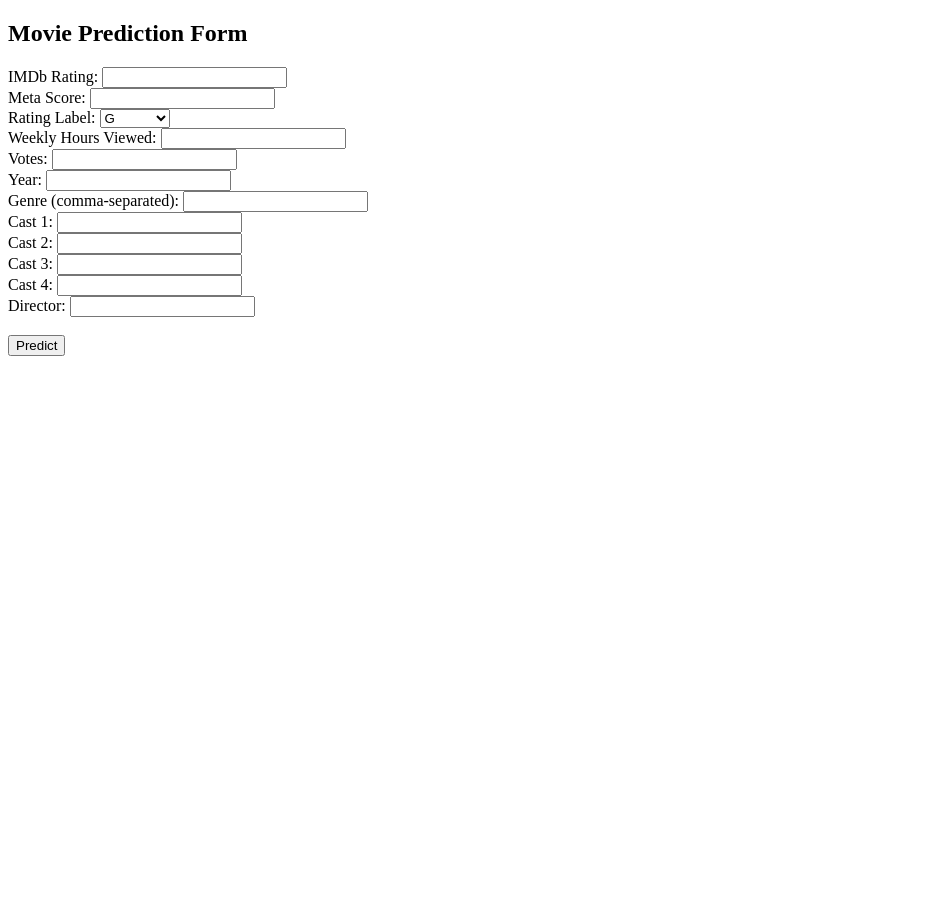
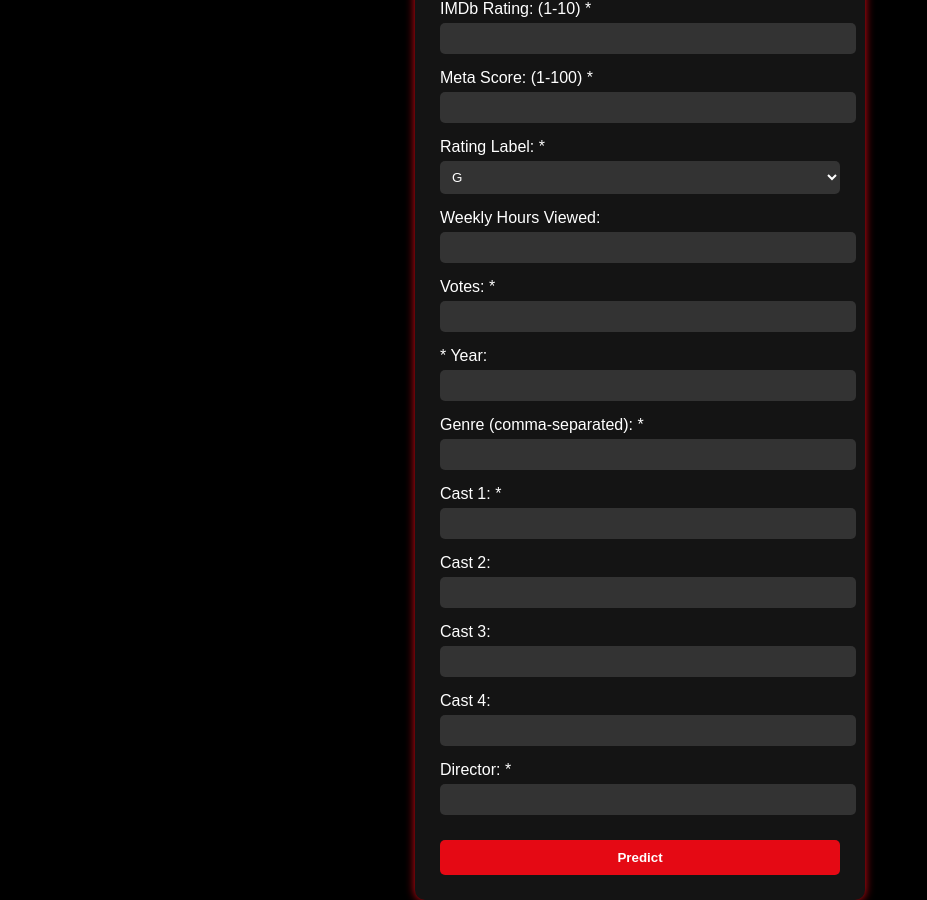
Before and after one commit to mopfun/Project_4_Grp_1, a Flask app: page / in a window 1280 px wide. Shown: the whole page, without its empty margins (0-927 px from the left). Before the commit the page ends 356 px from the top, so only its background shows below. Run offline with Flask 3, Linux system fonts and the light colour scheme; parts of the project's set-up code (start-up, migrations or seed data) failed here and were passed over.

Commit message:
updated html code

```diff
--- a/Random Forest Models/Templates/index.html
+++ b/Random Forest Models/Templates/index.html
@@ -2,13 +2,77 @@
 <html>
 <head>
     <title>Movie Top 10 Predictor</title>
+    <style>
+        body {
+            background-color: #000000;
+            color: #FFFFFF;
+            font-family: 'Arial', sans-serif;
+            margin: 0;
+            height: 100vh;
+            display: flex;
+            flex-direction: column;
+            align-items: center;
+            justify-content: center;
+        }
+        h2 {
+            color: #E50914;
+            font-size: 28px;
+            margin-bottom: 20px;
+            text-align: center;
+        }
+        form {
+            background-color: #141414;
+            padding: 25px;
+            border-radius: 10px;
+            width: 400px;
+            box-shadow: 0 0 10px #E50914;
+            display: flex;
+            flex-direction: column;
+        }
+        label {
+            margin-bottom: 15px;
+        }
+        input[type="text"],
+        input[type="number"],
+        select {
+            width: 100%;
+            padding: 8px;
+            margin-top: 5px;
+            border: none;
+            border-radius: 5px;
+            background-color: #333333;
+            color: white;
+        }
+        input[type="submit"] {
+            background-color: #E50914;
+            color: white;
+            padding: 10px;
+            margin-top: 10px;
+            border: none;
+            border-radius: 5px;
+            font-weight: bold;
+            cursor: pointer;
+        }
+        input[type="submit"]:hover {
+            background-color: #FF0A16;
+        }
+        h3 {
+            color: #00FF90;
+            margin-top: 20px;
+            text-align: center;
+        }
+    </style>
 </head>
 <body>
-    <h2>Movie Prediction Form</h2>
+    <h2>Netflix Top 10 Movie Predictor</h2>
     <form action="/predict" method="post">
-        <label>IMDb Rating: <input type="number" step="0.1" name="rating" required></label><br>
-        <label>Meta Score: <input type="number" name="meta_score" required></label><br>
-        <label>Rating Label:
+        <label>IMDb Rating: (1-10) *
+            <input type="number" step="0.1" name="rating" required>
+        </label>
+        <label>Meta Score: (1-100) *
+            <input type="number" name="meta_score" required>
+        </label>
+        <label>Rating Label: *
             <select name="rating_label" required>
                 <option value="G">G</option>
                 <option value="PG">PG</option>
@@ -18,21 +82,38 @@
                 <option value="NR">NR</option>
                 <option value="Unrated">Unrated</option>
             </select>
-        </label><br>
-        <label>Weekly Hours Viewed: <input type="number" name="weekly_hours_viewed"></label><br>
-        <label>Votes: <input type="number" name="votes" required></label><br>
-        <label>Year: <input type="number" name="year" required></label><br>
-        <label>Genre (comma-separated): <input type="text" name="genre" required></label><br>
-        <label>Cast 1: <input type="text" name="cast1" required></label><br>
-        <label>Cast 2: <input type="text" name="cast2"></label><br>
-        <label>Cast 3: <input type="text" name="cast3"></label><br>
-        <label>Cast 4: <input type="text" name="cast4"></label><br>
-        <label>Director: <input type="text" name="director" required></label><br><br>
+        </label>
+        <label>Weekly Hours Viewed:
+            <input type="number" name="weekly_hours_viewed">
+        </label>
+        <label>Votes: *
+            <input type="number" name="votes" required>
+        </label>
+        <label>* Year:
+            <input type="number" name="year" required>
+        </label>
+        <label>Genre (comma-separated): *
+            <input type="text" name="genre" required>
+        </label>
+        <label>Cast 1: *
+            <input type="text" name="cast1" required>
+        </label>
+        <label>Cast 2:
+            <input type="text" name="cast2">
+        </label>
+        <label>Cast 3:
+            <input type="text" name="cast3">
+        </label>
+        <label>Cast 4:
+            <input type="text" name="cast4">
+        </label>
+        <label>Director: *
+            <input type="text" name="director" required>
+        </label>
         <input type="submit" value="Predict">
     </form>
-
     {% if prediction_result %}
-    <h3 style="margin-top:20px;">Prediction: {{ prediction_result }}</h3>
+    <h3>Prediction: {{ prediction_result }}</h3>
     {% endif %}
 </body>
 </html>
```
Also changed, not shown: 1 other file. Lines whose indentation alone changed are shown as unchanged.
